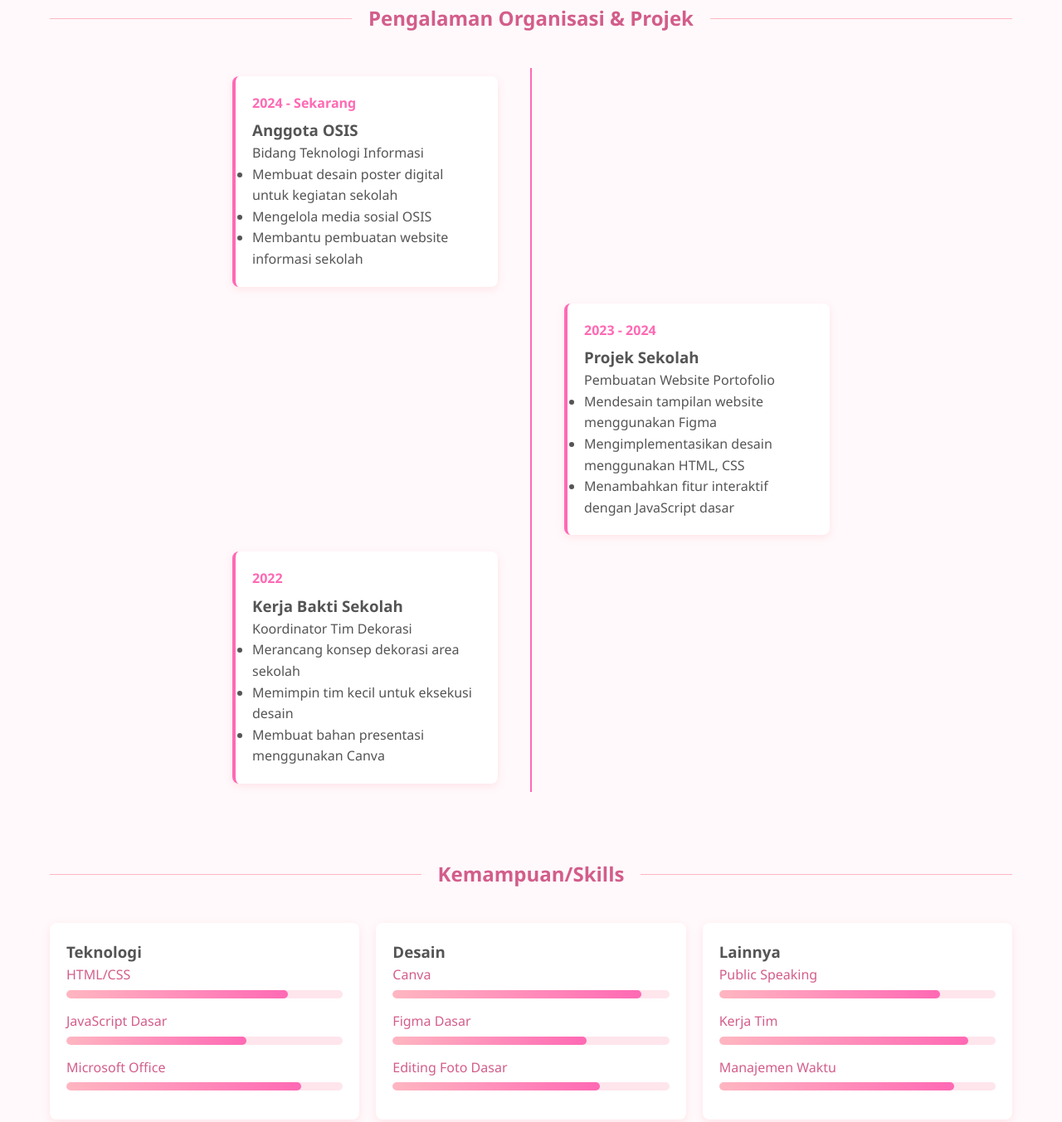
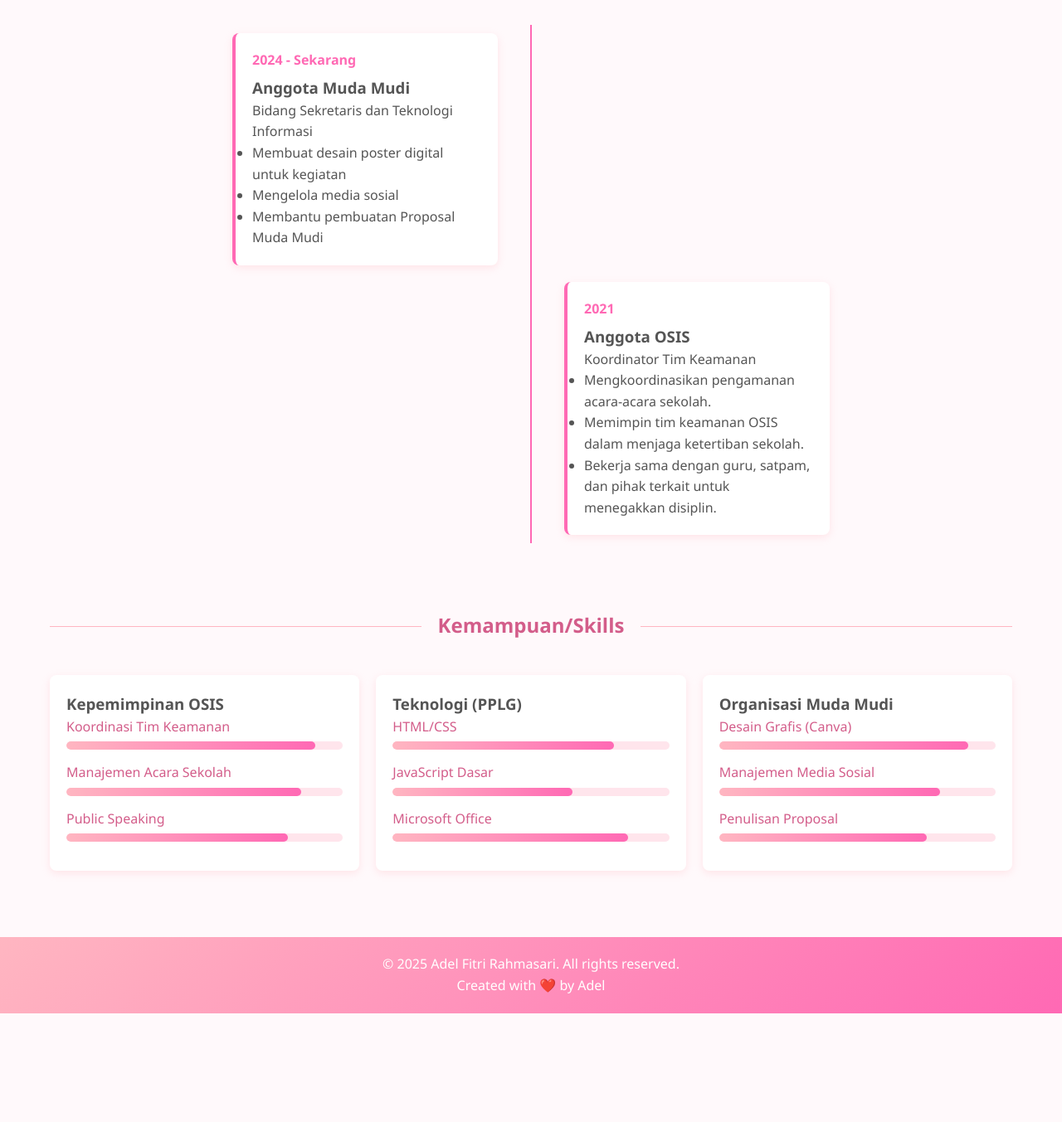
Before and after one commit to adelfitri03/adelfitri03.github.io, a plain HTML site: page index2.html in a window 1280 px wide. Shown: the part 1820-3173 px from the top of the page at 83% size. After the commit the page ends 3042 px from the top, so only its background shows below. Drawn offline with Linux system fonts and the light colour scheme.

Commit message:
perbaikan

```diff
--- a/index2.html
+++ b/index2.html
@@ -318,18 +318,17 @@
           <div class="timeline-item">
             <div class="timeline-content">
               <div class="timeline-date">2021 - 2024</div>
-              <h3>SMP Negeri 12 Malang</h3>
-              <p>Jurusan IPA</p>
-              <p><em>Aktif di ekstrakurikuler paduan suara dan teater</em></p>
+              <h3>MTS Ahmad Yani Jabung</h3>
+              <p><em>Aktif di ekstrakurikuler Qiroati</em></p>
             </div>
           </div>
 
           <div class="timeline-item">
             <div class="timeline-content">
               <div class="timeline-date">2015 - 2021</div>
-              <h3>SD Negeri Bunulrejo 2 Malang</h3>
+              <h3>SDI Dewi Masyithoh Gondanglegi</h3>
               <p>Program Reguler</p>
-              <p><em>Juara 2 lomba menggambar tingkat kecamatan</em></p>
+              <p><em>Juara Umum regu terbaik putri yang di pimpin oleh saya</em></p>
             </div>
           </div>
         </div>
@@ -347,38 +346,24 @@
           <div class="timeline-item">
             <div class="timeline-content">
               <div class="timeline-date">2024 - Sekarang</div>
-              <h3>Anggota OSIS</h3>
-              <p>Bidang Teknologi Informasi</p>
+              <h3>Anggota Muda Mudi</h3>
+              <p>Bidang Sekretaris dan Teknologi Informasi</p>
               <ul>
-                <li>Membuat desain poster digital untuk kegiatan sekolah</li>
-                <li>Mengelola media sosial OSIS</li>
-                <li>Membantu pembuatan website informasi sekolah</li>
+                <li>Membuat desain poster digital untuk kegiatan</li>
+                <li>Mengelola media sosial</li>
+                <li>Membantu pembuatan Proposal Muda Mudi</li>
               </ul>
             </div>
           </div>
-
           <div class="timeline-item">
             <div class="timeline-content">
-              <div class="timeline-date">2023 - 2024</div>
-              <h3>Projek Sekolah</h3>
-              <p>Pembuatan Website Portofolio</p>
+              <div class="timeline-date">2021</div>
+              <h3>Anggota OSIS</h3>
+              <p>Koordinator Tim Keamanan</p>
               <ul>
-                <li>Mendesain tampilan website menggunakan Figma</li>
-                <li>Mengimplementasikan desain menggunakan HTML, CSS</li>
-                <li>Menambahkan fitur interaktif dengan JavaScript dasar</li>
-              </ul>
-            </div>
-          </div>
-
-          <div class="timeline-item">
-            <div class="timeline-content">
-              <div class="timeline-date">2022</div>
-              <h3>Kerja Bakti Sekolah</h3>
-              <p>Koordinator Tim Dekorasi</p>
-              <ul>
-                <li>Merancang konsep dekorasi area sekolah</li>
-                <li>Memimpin tim kecil untuk eksekusi desain</li>
-                <li>Membuat bahan presentasi menggunakan Canva</li>
+                <li>Mengkoordinasikan pengamanan acara-acara sekolah.</li>
+                <li>Memimpin tim keamanan OSIS dalam menjaga ketertiban sekolah.</li>
+                <li>Bekerja sama dengan guru, satpam, dan pihak terkait untuk menegakkan disiplin.</li>
               </ul>
             </div>
           </div>
@@ -386,7 +371,7 @@
       </div>
     </section>
 
-    <!-- Skills Section -->
+    <!-- Skills Section - MODIFIED SECTION -->
     <section id="skills">
       <div class="container">
         <div class="section-title">
@@ -395,7 +380,29 @@
 
         <div class="skills-container">
           <div class="skill-category">
-            <h3>Teknologi</h3>
+            <h3>Kepemimpinan OSIS</h3>
+            <div class="skill-item">
+              <div class="skill-name">Koordinasi Tim Keamanan</div>
+              <div class="skill-bar">
+                <div class="skill-level" style="width: 90%"></div>
+              </div>
+            </div>
+            <div class="skill-item">
+              <div class="skill-name">Manajemen Acara Sekolah</div>
+              <div class="skill-bar">
+                <div class="skill-level" style="width: 85%"></div>
+              </div>
+            </div>
+            <div class="skill-item">
+              <div class="skill-name">Public Speaking</div>
+              <div class="skill-bar">
+                <div class="skill-level" style="width: 80%"></div>
+              </div>
+            </div>
+          </div>
+
+          <div class="skill-category">
+            <h3>Teknologi (PPLG)</h3>
             <div class="skill-item">
               <div class="skill-name">HTML/CSS</div>
               <div class="skill-bar">
@@ -417,45 +424,23 @@
           </div>
 
           <div class="skill-category">
-            <h3>Desain</h3>
+            <h3>Organisasi Muda Mudi</h3>
             <div class="skill-item">
-              <div class="skill-name">Canva</div>
+              <div class="skill-name">Desain Grafis (Canva)</div>
               <div class="skill-bar">
                 <div class="skill-level" style="width: 90%"></div>
               </div>
             </div>
             <div class="skill-item">
-              <div class="skill-name">Figma Dasar</div>
-              <div class="skill-bar">
-                <div class="skill-level" style="width: 70%"></div>
-              </div>
-            </div>
-            <div class="skill-item">
-              <div class="skill-name">Editing Foto Dasar</div>
-              <div class="skill-bar">
-                <div class="skill-level" style="width: 75%"></div>
-              </div>
-            </div>
-          </div>
-
-          <div class="skill-category">
-            <h3>Lainnya</h3>
-            <div class="skill-item">
-              <div class="skill-name">Public Speaking</div>
+              <div class="skill-name">Manajemen Media Sosial</div>
               <div class="skill-bar">
                 <div class="skill-level" style="width: 80%"></div>
               </div>
             </div>
             <div class="skill-item">
-              <div class="skill-name">Kerja Tim</div>
+              <div class="skill-name">Penulisan Proposal</div>
               <div class="skill-bar">
-                <div class="skill-level" style="width: 90%"></div>
-              </div>
-            </div>
-            <div class="skill-item">
-              <div class="skill-name">Manajemen Waktu</div>
-              <div class="skill-bar">
-                <div class="skill-level" style="width: 85%"></div>
+                <div class="skill-level" style="width: 75%"></div>
               </div>
             </div>
           </div>
@@ -463,10 +448,13 @@
       </div>
     </section>
 
+    <!-- Gallery Section -->
+    <!-- [YOUR EXISTING GALLERY SECTION REMAINS UNCHANGED] -->
+
     <!-- Footer -->
     <footer>
       <div class="container">
-        <p>&copy; 2024 Adel Fitri Rahmasari. All rights reserved.</p>
+        <p>&copy; 2025 Adel Fitri Rahmasari. All rights reserved.</p>
         <p>Created with ❤️ by Adel</p>
       </div>
     </footer>
```
